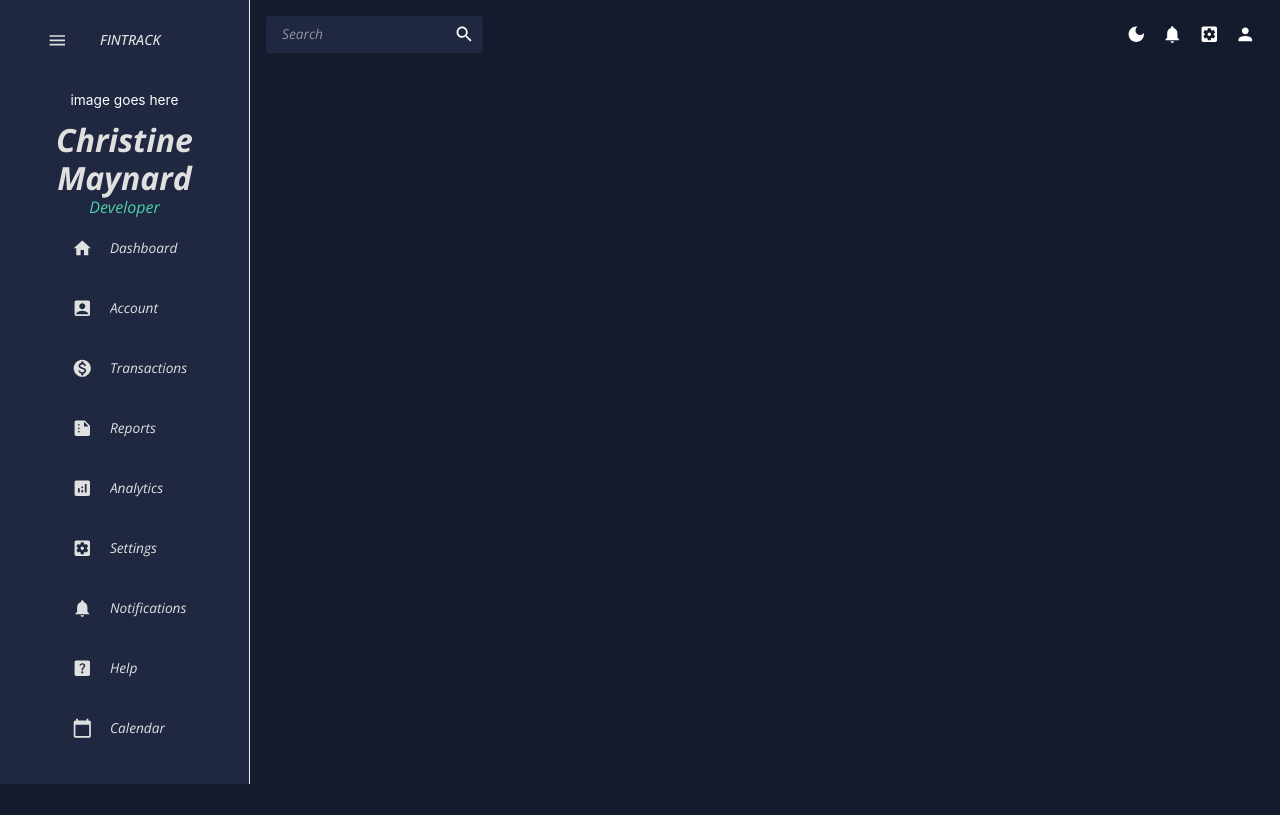
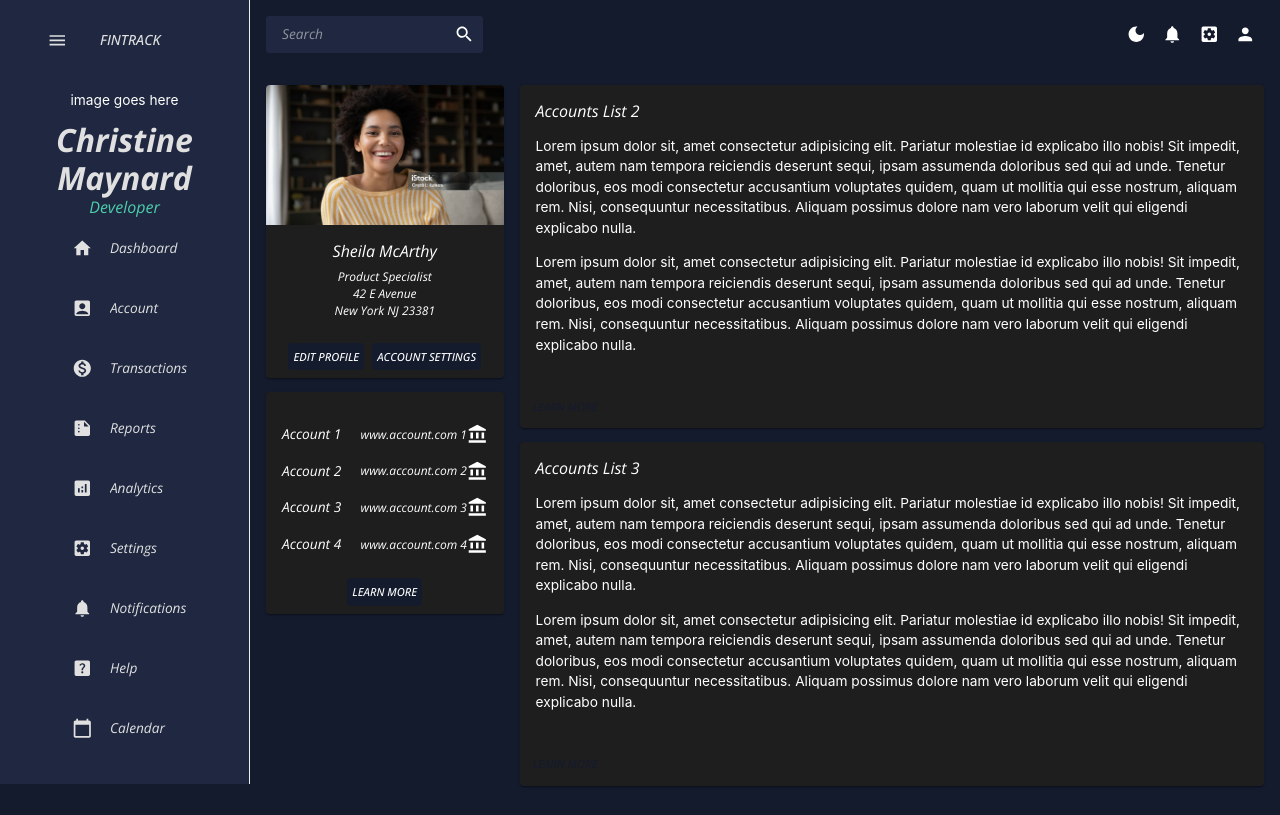
Before and after one commit to phase5lhcm/Fintracker, a React (Create React App) app: page /user-profile in a window 1280 px wide. Built offline with nearby package versions, Linux system fonts and the light colour scheme.

Commit message:
Create user profile page

```diff
--- a/src/App.js
+++ b/src/App.js
@@ -3,6 +3,7 @@
 import { ColorModeContext, useMode } from "./theme";
 import { CssBaseline, ThemeProvider } from "@mui/material";
 import Dashboard from "./pages/dashboard";
+import UserProfile from "./pages/profile";
 import { BrowserRouter, Routes, Route } from "react-router-dom";
 import MySidebar from "./components/Sidebar";
 import Register from "./pages/Register";
@@ -21,6 +22,7 @@
               <Routes>
                 <Route path="/" element={<Dashboard />} />
                 <Route path="/register" element={<Register />} />
+                <Route path="/user-profile" element={<UserProfile />} />
               </Routes>
             </main>
           </div>
--- /dev/null
+++ b/src/components/ExternalAccounts.jsx
@@ -0,0 +1,46 @@
+import * as React from "react";
+import Card from "@mui/material/Card";
+import CardActions from "@mui/material/CardActions";
+import CardContent from "@mui/material/CardContent";
+import Button from "@mui/material/Button";
+import Typography from "@mui/material/Typography";
+import Box from "@mui/material/Box";
+import AccountBalanceIcon from "@mui/icons-material/AccountBalance";
+
+const ExternalAccounts = () => {
+  return (
+    <Card sx={{ maxWidth: 345, mb: "1em" }}>
+      <CardContent>
+        {[1, 2, 3, 4].map((item, index) => (
+          <Box
+            key={index}
+            sx={{
+              display: "flex",
+              justifyContent: "space-between",
+              alignItems: "center",
+              mt: 2,
+            }}
+          >
+            <Typography variant="body1">Account {item}</Typography>
+            <Box sx={{ display: "flex", alignItems: "center" }}>
+              <Typography variant="body2" sx={{ ml: 1 }}>
+                www.account.com {item}
+              </Typography>
+              <AccountBalanceIcon />
+            </Box>
+          </Box>
+        ))}
+      </CardContent>
+      <CardActions sx={{ justifyContent: "center" }}>
+        <Button
+          size="small"
+          sx={{ color: "white", backgroundColor: "primary.main" }}
+        >
+          Learn More
+        </Button>
+      </CardActions>
+    </Card>
+  );
+};
+
+export default ExternalAccounts;
--- /dev/null
+++ b/src/components/ImageCard.jsx
@@ -0,0 +1,48 @@
+import * as React from "react";
+import Card from "@mui/material/Card";
+import CardActions from "@mui/material/CardActions";
+import CardContent from "@mui/material/CardContent";
+import CardMedia from "@mui/material/CardMedia";
+import Button from "@mui/material/Button";
+import Typography from "@mui/material/Typography";
+import profile from "../assets/images/profile.png";
+
+const ImageCard = () => {
+  return (
+    <Card sx={{ maxWidth: 345, mb: "1em" }}>
+      <CardMedia
+        component="img"
+        alt="user's profile picture"
+        height="140"
+        image={profile}
+      />
+      <CardContent sx={{ textAlign: "center" }}>
+        <Typography gutterBottom variant="h5" component="div">
+          Sheila McArthy
+        </Typography>
+        <Typography variant="body2" color="text.primary">
+          Product Specialist
+        </Typography>
+        <Typography variant="body2" color="text.primary">
+          42 E Avenue <br /> New York NJ 23381
+        </Typography>
+      </CardContent>
+      <CardActions sx={{ justifyContent: "center", alignItems: "center" }}>
+        <Button
+          size="small"
+          sx={{ color: "white", backgroundColor: "primary.main" }}
+        >
+          Edit profile
+        </Button>
+        <Button
+          size="small"
+          sx={{ color: "white", backgroundColor: "primary.main" }}
+        >
+          Account Settings
+        </Button>
+      </CardActions>
+    </Card>
+  );
+};
+
+export default ImageCard;
--- a/src/pages/Register.jsx
+++ b/src/pages/Register.jsx
@@ -1,8 +1,11 @@
+import { useRef, useState, useEffect, useContext } from "react";
 import { Box, Button, TextField } from "@mui/material";
 import { Formik } from "formik";
 import * as yup from "yup";
 import useMediaQuery from "@mui/material/useMediaQuery";
 import Header from "../components/Header";
+import axios from "axios";
+import AuthContext from "../context/AuthProvider";
 
 const LOGIN_URL = "/api/register";
 
@@ -45,7 +48,10 @@
 
   const isNonMobile = useMediaQuery("(min-width:600px)");
 
-  const handleFormSubmit = async ({ firstName, lastName, email, address }) => {
+  const handleFormSubmit = async (
+    { firstName, lastName, email, address },
+    e
+  ) => {
     e.preventDefault();
     try {
       const response = await axios.post(
@@ -63,7 +69,7 @@
       setSuccess(true);
       const accessToken = response?.data.accessToken();
       const isAdmin = response?.data.isAdmin;
-      setAuth({ user, password, isAdmin, accessToken });
+      setAuth({ firstName, password, isAdmin, accessToken });
     } catch (error) {
       setError("error: " + error);
     }
--- /dev/null
+++ b/src/pages/profile/index.jsx
@@ -0,0 +1,62 @@
+import React from "react";
+import ImageCard from "../../components/ImageCard";
+import ExternalAccounts from "../../components/ExternalAccounts";
+import {
+  Grid,
+  Card,
+  CardContent,
+  Typography,
+  Button,
+  Box,
+  CardActions,
+} from "@mui/material";
+const AccountsCard = ({ title }) => (
+  <Card sx={{ mb: "1em" }}>
+    <CardContent>
+      <Typography variant="h5">{title}</Typography>
+      <p>
+        Lorem ipsum dolor sit, amet consectetur adipisicing elit. Pariatur
+        molestiae id explicabo illo nobis! Sit impedit, amet, autem nam tempora
+        reiciendis deserunt sequi, ipsam assumenda doloribus sed qui ad unde.
+        Tenetur doloribus, eos modi consectetur accusantium voluptates quidem,
+        quam ut mollitia qui esse nostrum, aliquam rem. Nisi, consequuntur
+        necessitatibus. Aliquam possimus dolore nam vero laborum velit qui
+        eligendi explicabo nulla.
+      </p>
+      <p>
+        Lorem ipsum dolor sit, amet consectetur adipisicing elit. Pariatur
+        molestiae id explicabo illo nobis! Sit impedit, amet, autem nam tempora
+        reiciendis deserunt sequi, ipsam assumenda doloribus sed qui ad unde.
+        Tenetur doloribus, eos modi consectetur accusantium voluptates quidem,
+        quam ut mollitia qui esse nostrum, aliquam rem. Nisi, consequuntur
+        necessitatibus. Aliquam possimus dolore nam vero laborum velit qui
+        eligendi explicabo nulla.
+      </p>
+    </CardContent>
+    <CardActions>
+      <Button size="small">Learn More</Button>
+    </CardActions>
+  </Card>
+);
+
+const UserProfile = () => {
+  return (
+    <Box sx={{ flexGrow: 1, p: 2 }}>
+      <Grid container spacing={2}>
+        {/* Left Column */}
+        <Grid item xs={3}>
+          <ImageCard />
+          <ExternalAccounts title="Accounts List 1" />
+        </Grid>
+
+        {/* Right Column */}
+        <Grid item xs={9}>
+          <AccountsCard title="Accounts List 2" />
+          <AccountsCard title="Accounts List 3" />
+        </Grid>
+      </Grid>
+    </Box>
+  );
+};
+
+export default UserProfile;
```
Also changed, not shown: src/assets/images/profile.png (added).
